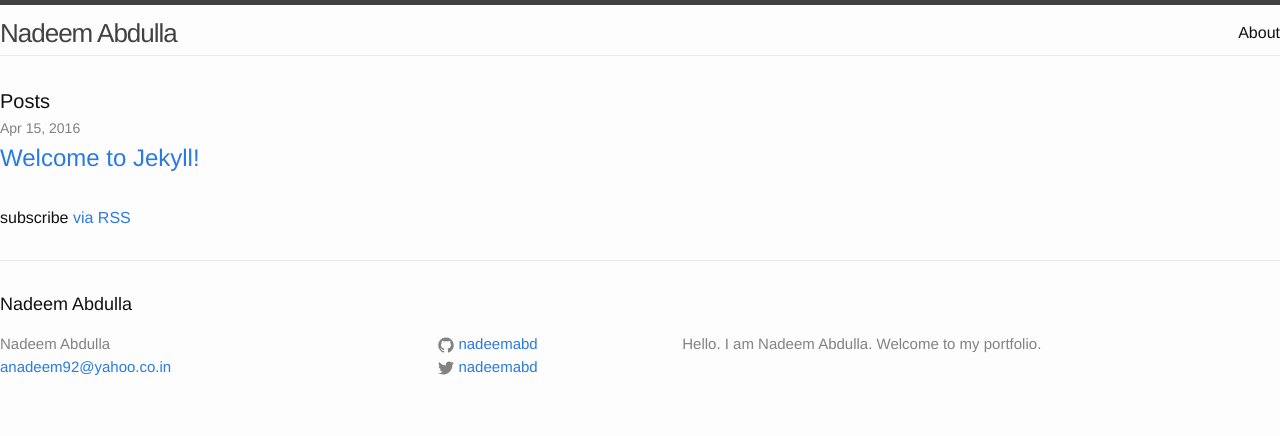
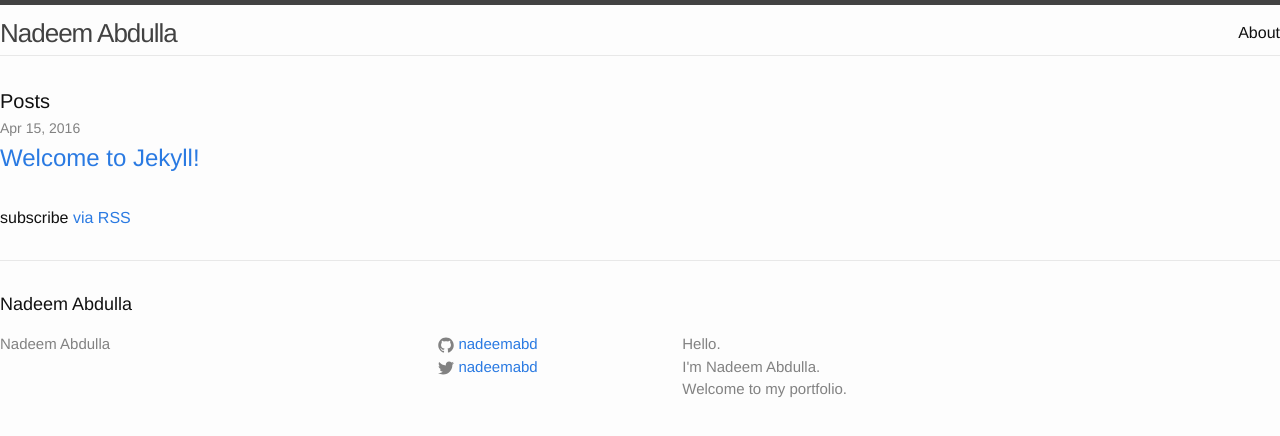
Before and after one commit to nadeemabd/nadeemabd.github.io, a Jekyll site: the page built from index.html, in a window 1280 px wide. Shown: the top 436 px of the page. Built offline with Jekyll 4.4.1, drawn with Linux system fonts in a browser that asks for light colours.

```diff
--- a/_config.yml
+++ b/_config.yml
@@ -7,13 +7,43 @@
 
 # Site settings
 title: Nadeem Abdulla
-email: anadeem92@yahoo.co.in
+#email: anadeem92@yahoo.co.in
 description: > # this means to ignore newlines until "baseurl:"
-  Hello. I am Nadeem Abdulla. Welcome to my portfolio.
+  Hello.<br>I'm Nadeem Abdulla.<br>Welcome to my portfolio.
 baseurl: "" # the subpath of your site, e.g. /blog
-url: "http://nadeemabd.github.io/" # the base hostname & protocol for your site
+url: "http://localhost:4000" # the base hostname & protocol for your site
 twitter_username: nadeemabd
 github_username:  nadeemabd
 
 # Build settings
 markdown: kramdown
+
+gems:
+  - octopress-autoprefixer
+  - jekyll-minimagick
+
+mini_magick:
+    wide:
+        source: /assets/images/og
+        destination: /assets/images/wide
+        resize: "480x300"
+    square:
+        source: /assets/images/og
+        destination: /assets/images/square
+        resize: "600x400"
+    thumb:
+        source: /assets/images/og
+        destination: /assets/images/thumb
+        resize: "600x400"
+    feature:
+        source: /assets/images/og
+        destination: /assets/images/feature
+        resize: "1920x1200"
+
+defaults:
+  -
+    scope:
+      path: "" # an empty string here means all files in the project
+    values:
+      thumb-image-path: /assets/images/thumb/
+      feature-image-path: /assets/images/feature/
```
